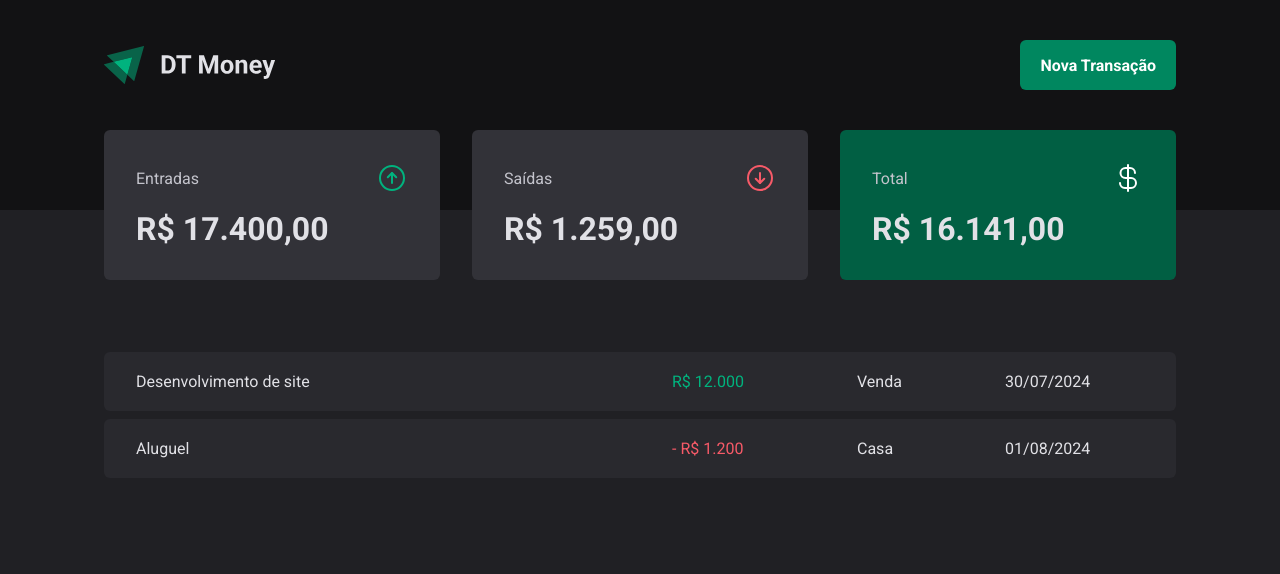
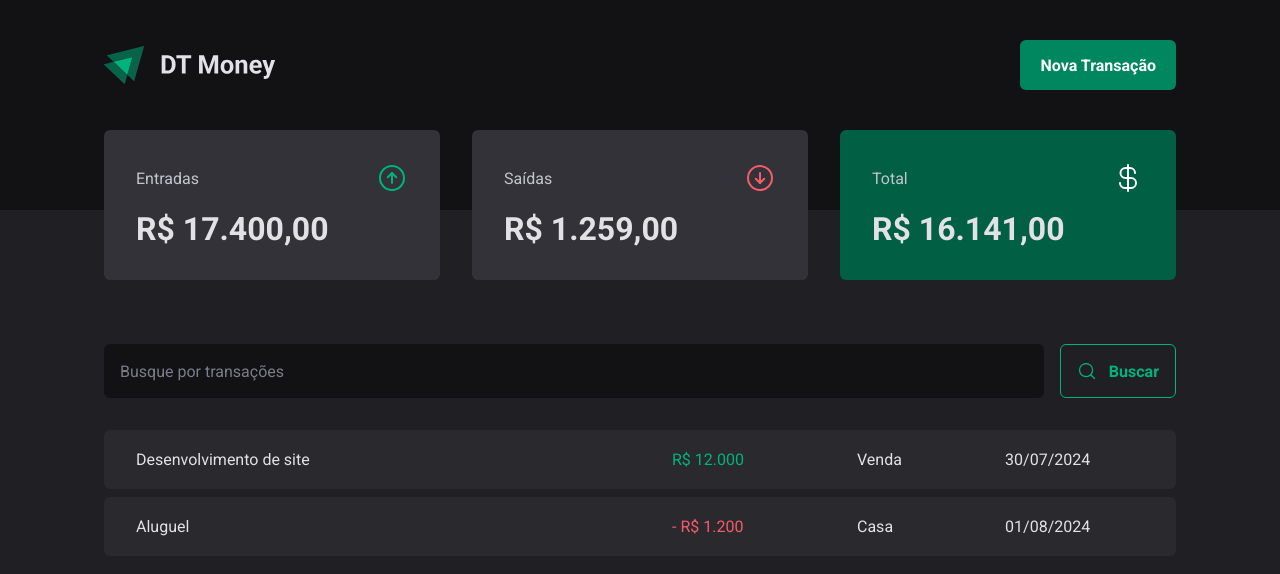
Before and after one commit to jandersonvb/03-dt-money, a React (Vite) app: page / in a window 1280 px wide. Shown: the top 574 px of the page. Built offline with nearby package versions, Linux system fonts and the light colour scheme.

Commit message:
feat: create component SearchForm

```diff
--- a/src/pages/Transactions/Transactions.tsx
+++ b/src/pages/Transactions/Transactions.tsx
@@ -1,14 +1,17 @@
 import { Header } from "../../components/Header/Header";
 import { Summary } from "../../components/Summary/Summary";
+import { SearchForm } from "./components/SearchForm/SearchForm";
 import { PriceHightlight, TransactionsContainer, TransactionsTable } from "./Transactions.styles";
 
 export function Transactions() {
   return (
     <div>
       <Header />
+
       <Summary />
 
       <TransactionsContainer>
+        <SearchForm />
         <TransactionsTable>
           <tbody>
             <tr>
--- /dev/null
+++ b/src/pages/Transactions/components/SearchForm/SearchForm.styles.ts
@@ -0,0 +1,40 @@
+import styled from "styled-components";
+
+export const SearchFormContainer = styled.div`
+  display: flex;
+  gap: 1rem;
+
+  input {
+    flex: 1;
+    background: ${({ theme }) => theme["gray-900"]};
+    border: 0;
+    border-radius: 6px;
+    color: ${({ theme }) => theme["gray-300"]};
+    padding: 1rem;
+
+    &::placeholder {
+      color: ${({ theme }) => theme["gray-500"]};
+    }
+  }
+
+  button {
+    display: flex;
+    align-items: center;
+    gap: 0.75rem;
+
+    border: 0;
+    border: 1px solid ${({ theme }) => theme["green-300"]};
+    padding: 1rem;
+    color: ${({ theme }) => theme["green-300"]};
+    font-weight: bold;
+    border-radius: 6px;
+    background: transparent;
+
+    &:hover {
+      background: ${({ theme }) => theme["green-500"]};
+      border: 1px solid ${({ theme }) => theme["green-500"]};
+      color: ${({ theme }) => theme["white"]};
+      transition: background-color 0.2s, border-color 0.2s, color 0.2s;
+    }
+  }
+`
--- /dev/null
+++ b/src/pages/Transactions/components/SearchForm/SearchForm.tsx
@@ -0,0 +1,14 @@
+import { MagnifyingGlass } from "phosphor-react";
+import { SearchFormContainer } from "./SearchForm.styles";
+
+export function SearchForm() {
+  return (
+    <SearchFormContainer>
+      <input placeholder="Busque por transações" type="text" />
+      <button type="submit">
+        <MagnifyingGlass size={20} />
+        Buscar
+      </button>
+    </SearchFormContainer>
+  )
+}
```
